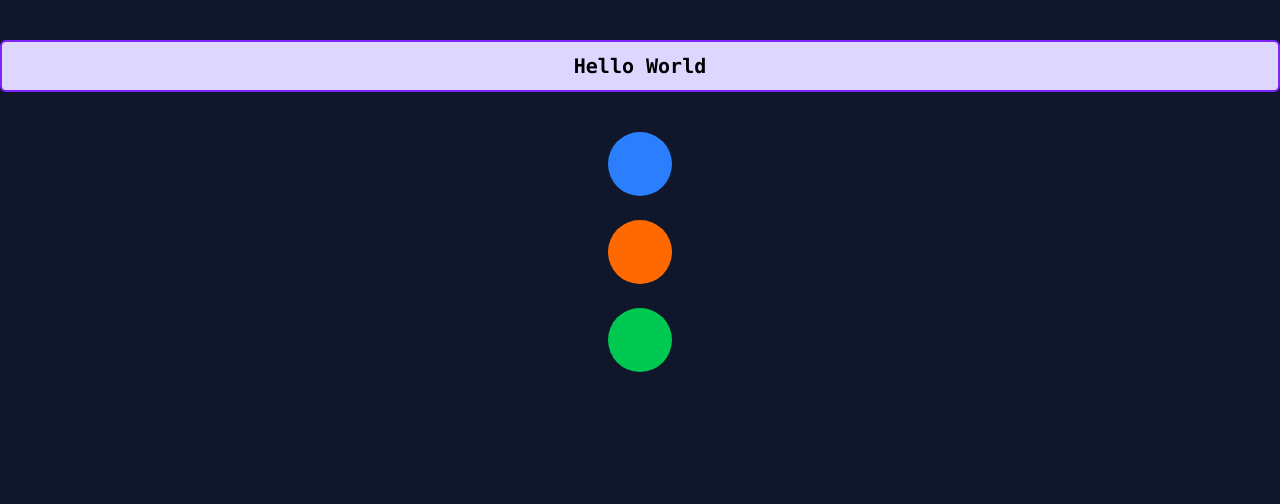
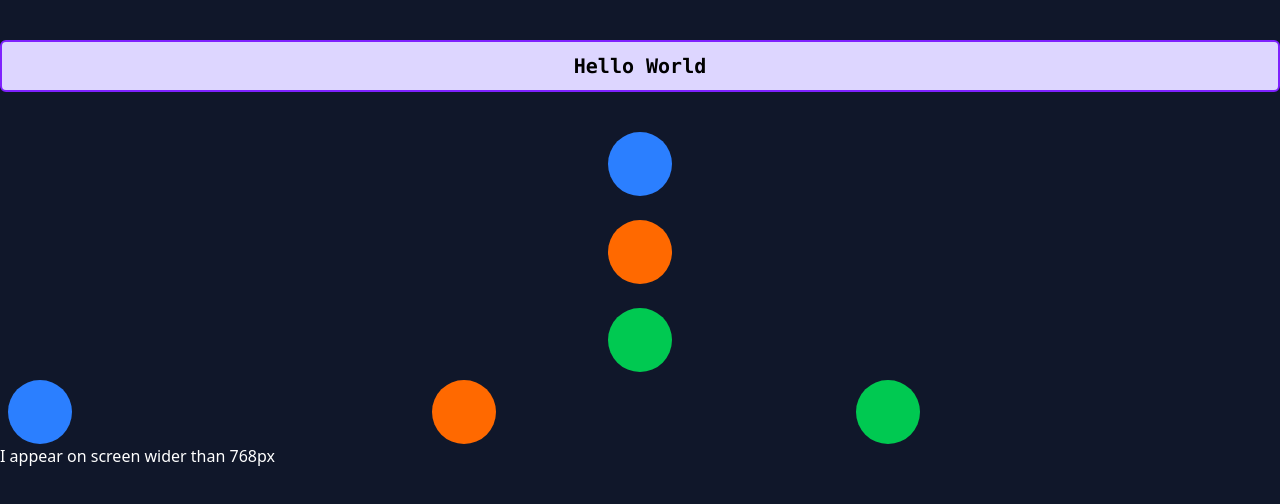
Before and after one commit to Gresba/tailwindtutorial, a website built with Vite: page index.html in a window 1280 px wide. Built offline with nearby package versions, Linux system fonts and the light colour scheme.

Commit message:
GRID COMPLETE

```diff
--- a/index.html
+++ b/index.html
@@ -9,14 +9,30 @@
   </head>
   <body>
     <div id="app">
+      <!--BEGINNGING-->
       <div class="bg-violet-200 h-10 w-full border-2 border-violet-600 rounded-md my-10 p-6 flex justify-center items-center">
         <h1 class="text-center font-mono font-extrabold text-[20px]">Hello World</h1>
       </div>
+
+      <!--FLEX-->
       <div class="flex flex-col items-center justify-between space-y-6 mt-2">
         <div class="h-16 w-16 rounded-full bg-blue-500"></div>
         <div class="h-16 w-16 rounded-full bg-orange-500"></div>
         <div class="h-16 w-16 rounded-full bg-green-500"></div>
       </div>
+
+      <!--GRID-->
+      <div class="grid grid-cols-3 gap-2 mt-2 mx-2">
+        <div class="h-16 w-16 rounded-full bg-blue-500"></div>
+        <div class="h-16 w-16 rounded-full bg-orange-500"></div>
+        <div class="h-16 w-16 rounded-full bg-green-500"></div>
+      </div>
+
+      <!--EMDIA QUERIES & RESPONSIVE DESIGN-->
+      <div>
+        <p class="text-white">I appear on screen wider than 768px</p>
+      </div>
+
     </div>
   </body>
 </html>
```
